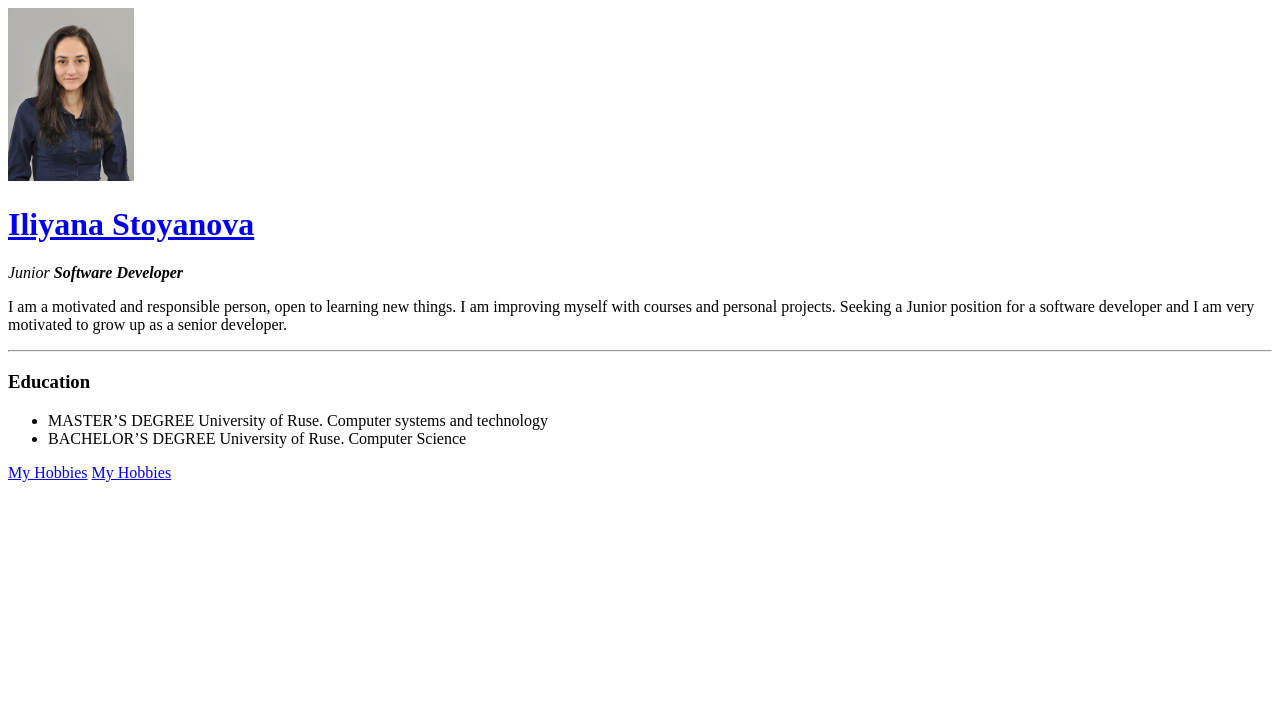
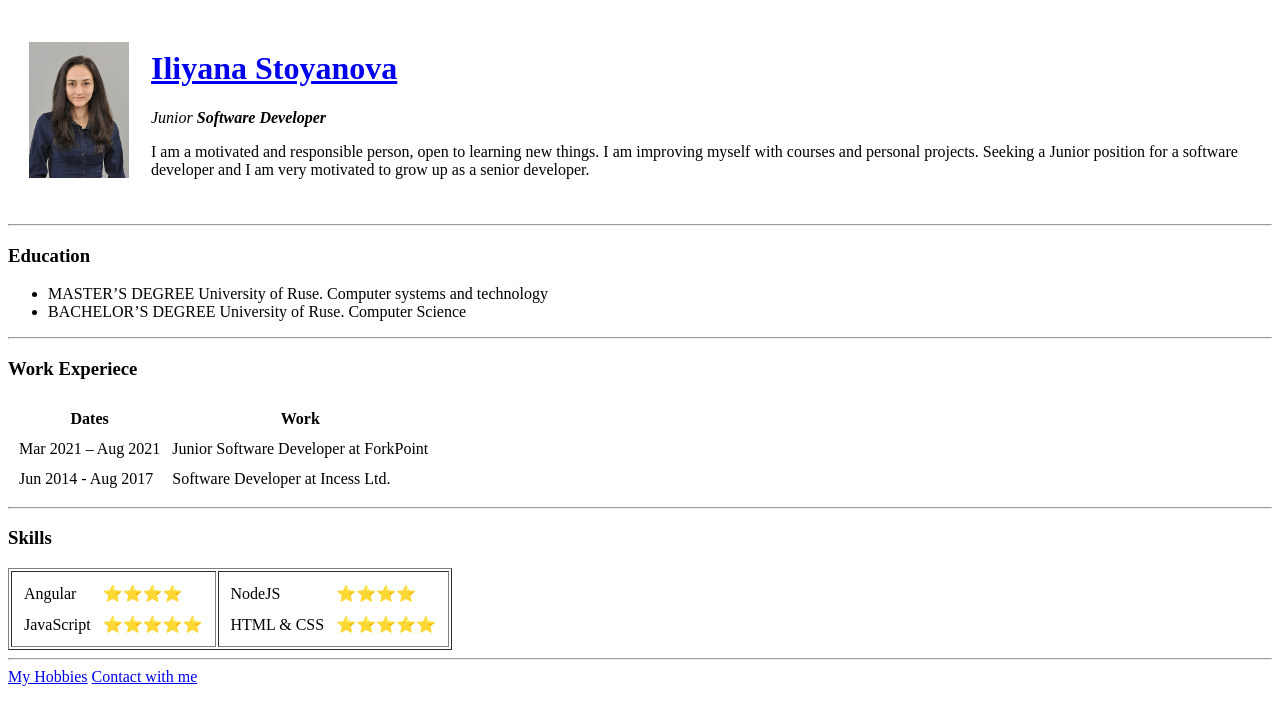
Before and after one commit to IliyanaStoyanova/HTML-CSS, a plain HTML site: page HTML-PersonalSite/index.html in a window 1280 px wide. Drawn offline with Linux system fonts and the light colour scheme.

Commit message:
create contact page

```diff
--- a/HTML-PersonalSite/index.html
+++ b/HTML-PersonalSite/index.html
@@ -7,7 +7,10 @@
     <title>Iliyana's Personal Site</title>
   </head>
   <body>
-    <img src="img/iliyana.png" alt="Iliyana profile picture" width="10%">
+    <table cellspacing="20">
+      <tr>
+        <td><img src="img/iliyana.png" alt="Iliyana profile picture" width="100px"></td>
+        <td>
           <h1><a href="https://www.linkedin.com/in/iliyana-stoyanova/" target="_blank">Iliyana Stoyanova</a></h1>
           <p>
             <em>Junior <strong>Software Developer</strong></em>
@@ -18,13 +21,67 @@
             position for а software developer and I am very motivated to grow up as a
             senior developer.
           </p>
-    <hr />
+        </td>
+      </tr>
+    </table>
+    <hr>
     <h3>Education</h3>
     <ul>
       <li>MASTER’S DEGREE University of Ruse. Computer systems and technology</li>
       <li>BACHELOR’S DEGREE University of Ruse. Computer Science</li>
     </ul>
+    <hr>
+    <h3>Work Experiece</h3>
+    <table cellspacing="10">
+      <thead>
+        <tr>
+          <th>Dates</th>
+          <th>Work</th>
+        </tr>
+      </thead>
+      <tbody>
+        <tr>
+          <td>Mar 2021 – Aug 2021</td>
+          <td>Junior Software Developer at ForkPoint</td>
+        </tr>
+        <tr>
+          <td>Jun 2014 - Aug 2017</td>
+          <td>Software Developer at Incess Ltd.</td>
+        </tr>
+      </tbody>
+    </table>
+    <hr>
+    <h3>Skills</h3>
+    <table border="1">
+      <tr>
+        <td>
+          <table cellspacing="10">
+            <tr>
+              <td>Angular</td>
+              <td>⭐⭐⭐⭐</td>
+            </tr>
+            <tr>
+              <td>JavaScript</td>
+              <td>⭐⭐⭐⭐⭐</td>
+            </tr>
+          </table>
+        </td>
+        <td>
+          <table cellspacing="10">
+            <tr>
+              <td>NodeJS</td>
+              <td>⭐⭐⭐⭐</td>
+            </tr>
+            <tr>
+              <td>HTML & CSS</td>
+              <td>⭐⭐⭐⭐⭐</td>
+            </tr>
+          </table>
+        </td>
+      </tr>
+    </table>
+    <hr>
     <a href="hobbies.html">My Hobbies</a>
-    <a href="contact-me.html">My Hobbies</a>
+    <a href="contact-me.html">Contact with me</a>
   </body>
 </html>
```
Also changed, not shown: HTML-PersonalSite/contact-me.html (+10 -0 lines). Lines whose indentation alone changed are shown as unchanged.
